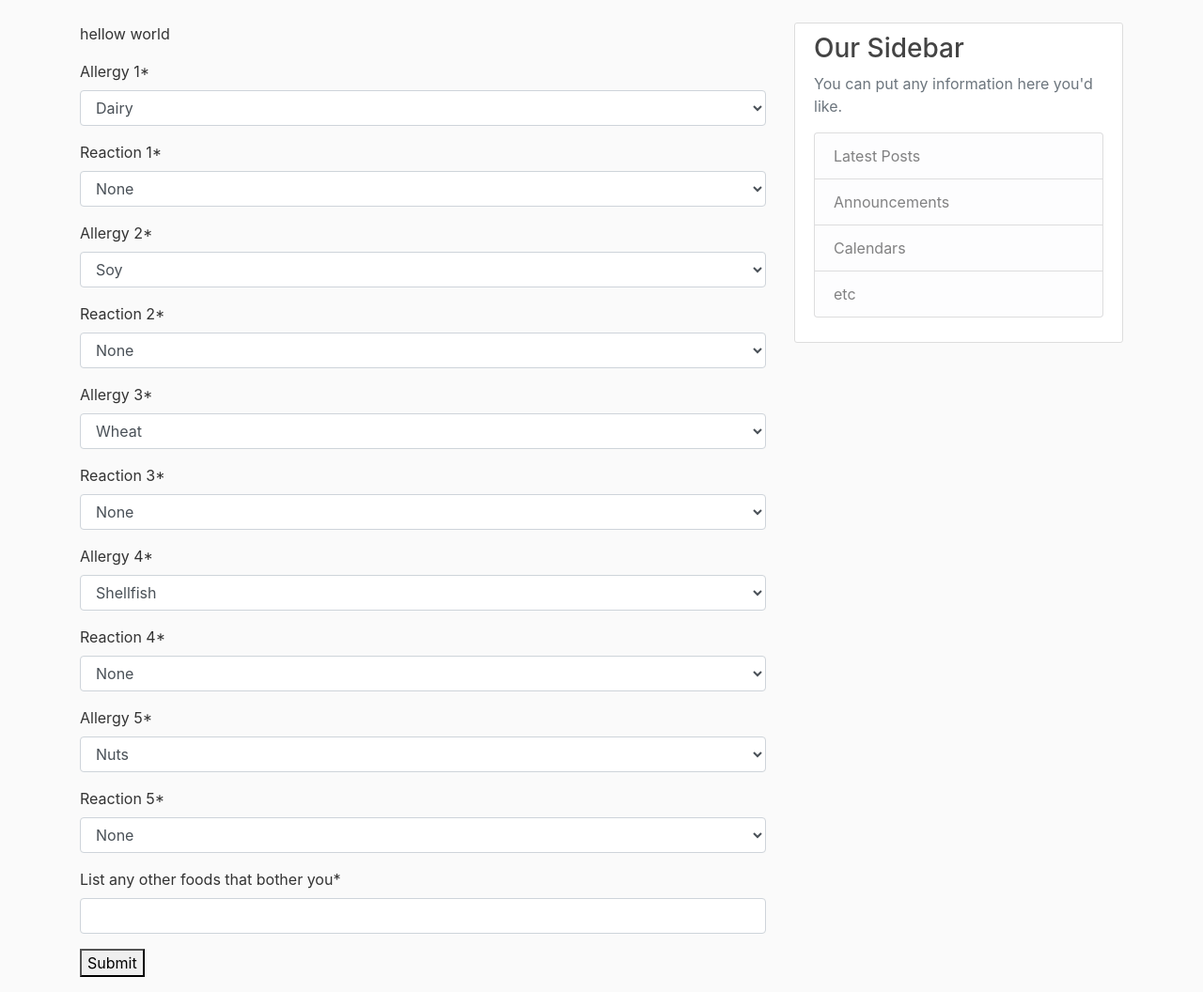
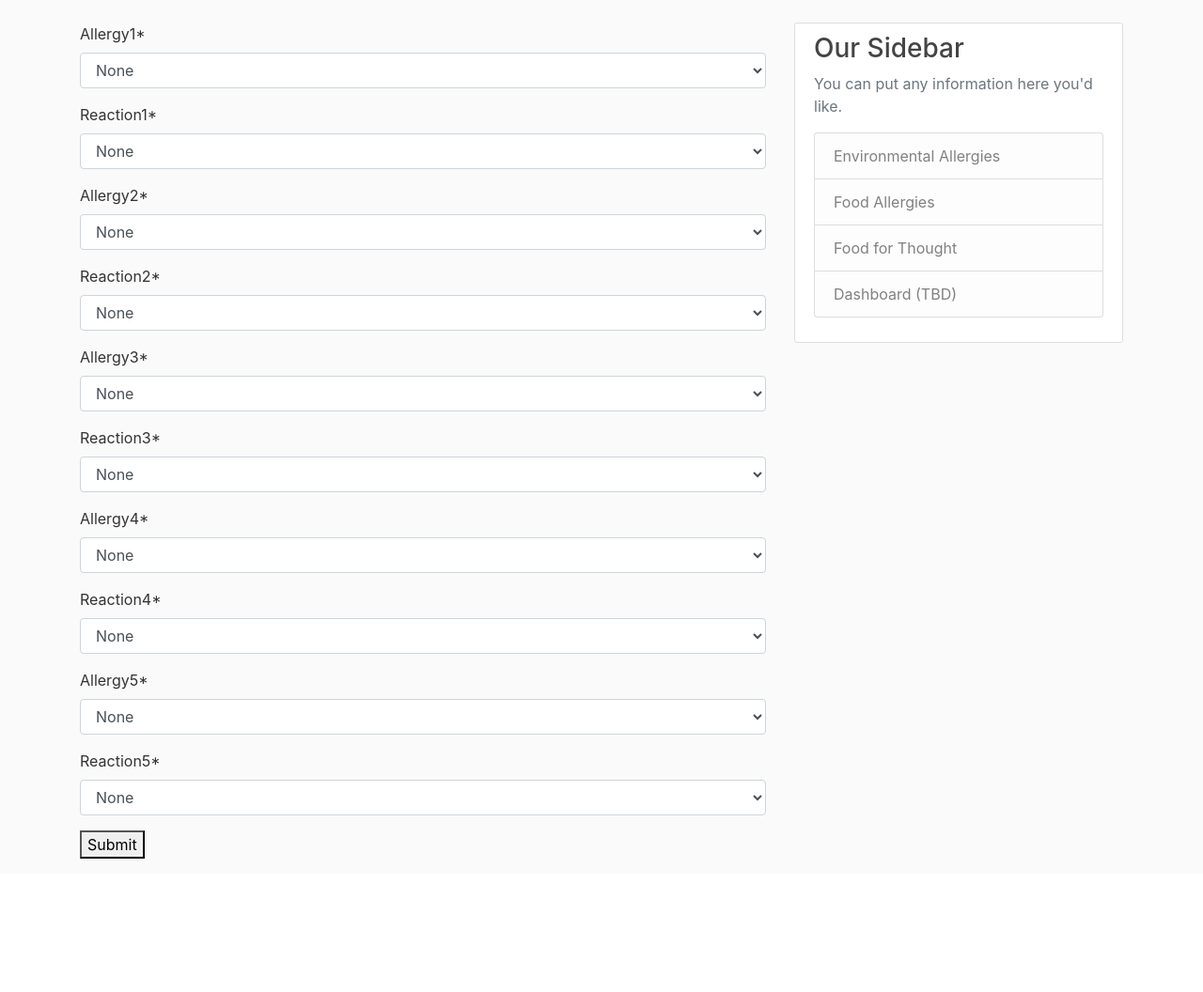
Before and after one commit to michaelg-cgu/DASMENT, a Django app: page /surveys/ in a window 1280 px wide. Shown: the part 56-1112 px from the top of the page at 94% size. After the commit the page ends 970 px from the top, so only its background shows below. Run offline with Django 3.2, Linux system fonts and the light colour scheme; a user stored in the database is signed in; some libraries are stand-ins or nearby versions.

Commit message:
Attempted to fix all rebase issues

```diff
--- a/FoodforThought/blog/templates/blog/base.html
+++ b/FoodforThought/blog/templates/blog/base.html
@@ -62,10 +62,10 @@
               <h3>Our Sidebar</h3>
               <p class='text-muted'>You can put any information here you'd like.
                 <ul class="list-group">
-                  <li class="list-group-item list-group-item-light">Latest Posts</li>
-                  <li class="list-group-item list-group-item-light">Announcements</li>
-                  <li class="list-group-item list-group-item-light">Calendars</li>
-                  <li class="list-group-item list-group-item-light">etc</li>
+                  <li class="list-group-item list-group-item-light">Environmental Allergies</li>
+                  <li class="list-group-item list-group-item-light">Food Allergies</li>
+                  <li class="list-group-item list-group-item-light">Food for Thought</li>
+                  <li class="list-group-item list-group-item-light">Dashboard (TBD)</li>
                 </ul>
               </p>
             </div>
--- a/FoodforThought/myusers/admin.py
+++ b/FoodforThought/myusers/admin.py
@@ -5,5 +5,4 @@ from .models import Profile, UserRegDemographics
 # register profile model
 
 admin.site.register(Profile)
-
 admin.site.register(UserRegDemographics)
--- a/FoodforThought/surveys/forms.py
+++ b/FoodforThought/surveys/forms.py
@@ -1,52 +1,22 @@
 from django import forms
-from .models import Allergy, Reaction, Environmental #, OtherAllergyQuestion
+from .models import FoodAllergy, Environmental #, OtherAllergyQuestion
 from django.forms import ModelForm, TextInput
 from crispy_forms.helper import FormHelper
 from crispy_forms.layout import Layout, Submit
 
-
-class testingForm(forms.Form):
-    Allergy_1 = forms.ChoiceField(choices=[('dairy', 'Dairy')])
-    Reaction_1 = forms.ChoiceField(choices=[('none', 'None'), ('mild', 'Mild'), ('moderate', 'Moderate'), ('severe', 'Severe'), ('deadly', 'Deadly')])
-
-    Allergy_2 = forms.ChoiceField(choices=[('soy', 'Soy')])
-    Reaction_2 = forms.ChoiceField(choices=[('none', 'None'), ('mild', 'Mild'), ('moderate', 'Moderate'), ('severe', 'Severe'), ('deadly', 'Deadly')])
-
-    Allergy_3 = forms.ChoiceField(choices=[('wheat', 'Wheat')])
-    Reaction_3 = forms.ChoiceField(choices=[('none', 'None'), ('mild', 'Mild'), ('moderate', 'Moderate'), ('severe', 'Severe'), ('deadly', 'Deadly')])
-
-
-    Allergy_4 = forms.ChoiceField(choices=[('shellfish', 'Shellfish')])
-    Reaction_4 = forms.ChoiceField(choices=[('none', 'None'), ('mild', 'Mild'), ('moderate', 'Moderate'), ('severe', 'Severe'), ('deadly', 'Deadly')])
-
-    Allergy_5 = forms.ChoiceField(choices=[('nuts', 'Nuts')])
-    Reaction_5 = forms.ChoiceField(choices=[('none', 'None'), ('mild', 'Mild'), ('moderate', 'Moderate'), ('severe', 'Severe'), ('deadly', 'Deadly')])
-
-    List_any_other_foods_that_bother_you = forms.CharField(widget=TextInput(attrs={'size':'20'}))
-
 class AllergyForm(forms.ModelForm):
     class Meta:
-        model = Allergy
+        model = FoodAllergy
         fields = ('allergy1',
+                  'reaction1',
                   'allergy2',
+                  'reaction2',
                   'allergy3',
+                  'reaction3',
                   'allergy4',
-                  'allergy5')
-
-class ReactionForm(forms.ModelForm):
-    class Meta:
-        model = Reaction
-        fields = ('reaction1',
-                  'reaction2',
-                  'reaction3',
                   'reaction4',
+                  'allergy5',
                   'reaction5')
-
-#class QuestionForm(forms.ModelForm):
-#    class Meta:
-#        model = OtherAllergyQuestion
-#        fields = ('None',)
-
 
 class EnvironmentalForm(forms.ModelForm):
     class Meta:
@@ -61,3 +31,27 @@ class EnvironmentalForm(forms.ModelForm):
                   'severity4',
                   'eallergy5',
                   'severity5')
+
+#class QuestionForm(forms.ModelForm):
+#    class Meta:
+#        model = OtherAllergyQuestion
+#        fields = ('None',)
+
+#class testingForm(forms.Form):
+#    Allergy_1 = forms.ChoiceField(choices=[('dairy', 'Dairy')])
+#    Reaction_1 = forms.ChoiceField(choices=[('none', 'None'), ('mild', 'Mild'), ('moderate', 'Moderate'), ('severe', 'Severe'), ('deadly', 'Deadly')])
+#
+#    Allergy_2 = forms.ChoiceField(choices=[('soy', 'Soy')])
+#    Reaction_2 = forms.ChoiceField(choices=[('none', 'None'), ('mild', 'Mild'), ('moderate', 'Moderate'), ('severe', 'Severe'), ('deadly', 'Deadly')])
+#
+#    Allergy_3 = forms.ChoiceField(choices=[('wheat', 'Wheat')])
+#    Reaction_3 = forms.ChoiceField(choices=[('none', 'None'), ('mild', 'Mild'), ('moderate', 'Moderate'), ('severe', 'Severe'), ('deadly', 'Deadly')])
+#
+#
+#    Allergy_4 = forms.ChoiceField(choices=[('shellfish', 'Shellfish')])
+#    Reaction_4 = forms.ChoiceField(choices=[('none', 'None'), ('mild', 'Mild'), ('moderate', 'Moderate'), ('severe', 'Severe'), ('deadly', 'Deadly')])
+#
+#    Allergy_5 = forms.ChoiceField(choices=[('nuts', 'Nuts')])
+#    Reaction_5 = forms.ChoiceField(choices=[('none', 'None'), ('mild', 'Mild'), ('moderate', 'Moderate'), ('severe', 'Severe'), ('deadly', 'Deadly')])
+#
+#    List_any_other_foods_that_bother_you = forms.CharField(widget=TextInput(attrs={'size':'20'}))
--- a/FoodforThought/surveys/models.py
+++ b/FoodforThought/surveys/models.py
@@ -1,4 +1,6 @@
 from django.db import models
+from django.contrib.auth.models import User
+from myusers.models import Profile
 
 allergyList = [
     ('none', 'None'),
@@ -9,28 +11,33 @@ allergyList = [
     ('nuts', 'Nuts')
 ]
 
-reactionList = [
+severityChoices = [
     ('none', 'None'),
     ('mild', 'Mild'),
     ('moderate', 'Moderate'),
     ('severe', 'Severe'),
-    ('toxic', 'Toxic')
+    ('deadly', 'Deadly')
 ]
 
 #Food Allergies
-class Allergy(models.Model):
+class FoodAllergy(models.Model):
+    user = models.OneToOneField(User, on_delete=models.CASCADE)
     allergy1 = models.CharField(max_length=20, default='None', choices=allergyList)
+    reaction1 = models.CharField(max_length=20, default='None', choices=severityChoices)
     allergy2 = models.CharField(max_length=20, default='None', choices=allergyList)
+    reaction2 = models.CharField(max_length=20, default='None', choices=severityChoices)
     allergy3 = models.CharField(max_length=20, default='None', choices=allergyList)
+    reaction3 = models.CharField(max_length=20, default='None', choices=severityChoices)
     allergy4 = models.CharField(max_length=20, default='None', choices=allergyList)
+    reaction4 = models.CharField(max_length=20, default='None', choices=severityChoices)
     allergy5 = models.CharField(max_length=20, default='None', choices=allergyList)
+    reaction5 = models.CharField(max_length=20, default='None', choices=severityChoices)
 
-class Reaction(models.Model):
-    reaction1 = models.CharField(max_length=20, default='None', choices=reactionList)
-    reaction2 = models.CharField(max_length=20, default='None', choices=reactionList)
-    reaction3 = models.CharField(max_length=20, default='None', choices=reactionList)
-    reaction4 = models.CharField(max_length=20, default='None', choices=reactionList)
-    reaction5 = models.CharField(max_length=20, default='None', choices=reactionList)
+    def __str__(self):
+        return f'{User.username} Profile'
+
+    def save(self, *args, **kawargs):
+        super(FoodAllergy, self).save()  # run the save method of the parent
 
 class OtherAllergyQuestion(models.Model):
     question = models.CharField(max_length=20)
@@ -47,15 +54,9 @@ environmentalChoices = [
     ('insect bites', 'Insect Bites')
 ]
 
-severityChoices = [
-    ('none', 'None'),
-    ('mild', 'Mild'),
-    ('moderate', 'Moderate'),
-    ('severe', 'Severe'),
-    ('deadly', 'Deadly')
-]
 
 class Environmental(models.Model):
+    user = models.OneToOneField(User, on_delete=models.CASCADE)
     eallergy1 = models.CharField(max_length=20, default='None', choices=environmentalChoices)
     severity1 = models.CharField(max_length=20, default='None', choices=severityChoices)
     eallergy2 = models.CharField(max_length=20, default='None', choices=environmentalChoices)
@@ -66,3 +67,9 @@ class Environmental(models.Model):
     severity4 = models.CharField(max_length=20, default='None', choices=severityChoices)
     eallergy5 = models.CharField(max_length=20, default='None', choices=environmentalChoices)
     severity5 = models.CharField(max_length=20, default='None', choices=severityChoices)
+
+    def __str__(self):
+        return f'{User.username} Profile'
+
+    def save(self, *args, **kawargs):
+        super(Environmental, self).save()  # run the save method of the parent
--- a/FoodforThought/surveys/templates/surveys/foodallergies.html
+++ b/FoodforThought/surveys/templates/surveys/foodallergies.html
@@ -6,7 +6,6 @@
     <form method="POST">
         {% csrf_token %}
   <fieldset class="form-group">
-    <p>hellow world</p>
     {{ form|crispy }}
     <button type="submit" name="button">Submit</button>
   </fieldset>
--- a/FoodforThought/surveys/urls.py
+++ b/FoodforThought/surveys/urls.py
@@ -6,6 +6,4 @@ from django.conf.urls import include, url
 urlpatterns = [
     path('', views.surveys, name='surveys'),
     path('environmental/', views.environmental_detail, name='environmental'),
-    #path('allergy/', views.allergy_detail, name='allergy'),
-    #ath('reaction/', views.reaction_detail, name='reaction')
 ]
--- a/FoodforThought/surveys/views.py
+++ b/FoodforThought/surveys/views.py
@@ -2,52 +2,32 @@ from django.shortcuts import render, redirect
 from django.contrib import messages
 from django.http import HttpResponse
 from django.contrib.auth.decorators import login_required
-from .forms import testingForm, AllergyForm, ReactionForm, EnvironmentalForm  # , #QuestionForm
+from .forms import  AllergyForm, EnvironmentalForm  #testingForm, QuestionForm
 
 
 @login_required
 def surveys(request):
 
     if request.method == 'POST':
-        form = testingForm(request.POST)
+        form = AllergyForm(request.POST)
         if form.is_valid():
-            allergy1 = form.cleaned_data['Allergy_1']
-            allergy2 = form.cleaned_data['Allergy_2']
-            allergy3 = form.cleaned_data['Allergy_3']
-            allergy4 = form.cleaned_data['Allergy_4']
-            allergy5 = form.cleaned_data['Allergy_5']
+            #allergy1 = form.cleaned_data['Allergy_1']
+            #allergy2 = form.cleaned_data['Allergy_2']
+            #allergy3 = form.cleaned_data['Allergy_3']
+            #allergy4 = form.cleaned_data['Allergy_4']
+            #allergy5 = form.cleaned_data['Allergy 5']
 
-            reaction1 = form.cleaned_data['Reaction_1']
-            reaction2 = form.cleaned_data['Reaction_2']
-            reaction3 = form.cleaned_data['Reaction_3']
-            reaction4 = form.cleaned_data['Reaction_4']
-            reaction5 = form.cleaned_data['Reaction_5']
+            #reaction1 = form.cleaned_data['Reaction_1']
+            #reaction2 = form.cleaned_data['Reaction_2']
+            #reaction3 = form.cleaned_data['Reaction_3']
+            #reaction4 = form.cleaned_data['Reaction_4']
+            #reaction5 = form.cleaned_data['Reaction_5']
 
             form.save()
-
-    form = testingForm()
-    return render(request, 'surveys/foodallergies.html', {'form': form})
-
-
-def allergy_detail(request):
-
-    if request.method == 'POST':
-        form = AllergyForm(request.POST)
-        if form.is_valid():
-            form.save()
+            messages.success(request, f'Your Account has been Create! You are now able to login')
+            return redirect('profile')
 
     form = AllergyForm()
-    return render(request, 'surveys/foodallergies.html', {'form': form})
-
-
-def reaction_detail(request):
-
-    if request.method == 'POST':
-        form = ReactionForm(request.POST)
-        if form.is_valid():
-            form.save()
-
-    form = ReactionForm()
     return render(request, 'surveys/foodallergies.html', {'form': form})
 
 
@@ -58,6 +38,8 @@ def environmental_detail(request):
         eform = EnvironmentalForm(request.POST)
         if eform.is_valid():
             eform.save()
+            messages.success(request, f'Your account has been updated!')
+            return redirect('profile')
 
     eform = EnvironmentalForm()
     return render(request, 'surveys/enviromentalallergies.html', {'eform': eform})
```
Also changed, not shown: FoodforThought/surveys/admin.py (+2 -8 lines), FoodforThought/test/test_models.py (deleted, +0 -40 lines), FoodforThought/test/test_urls.py (+25 -5 lines), FoodforThought/test/__init__.py (added).
